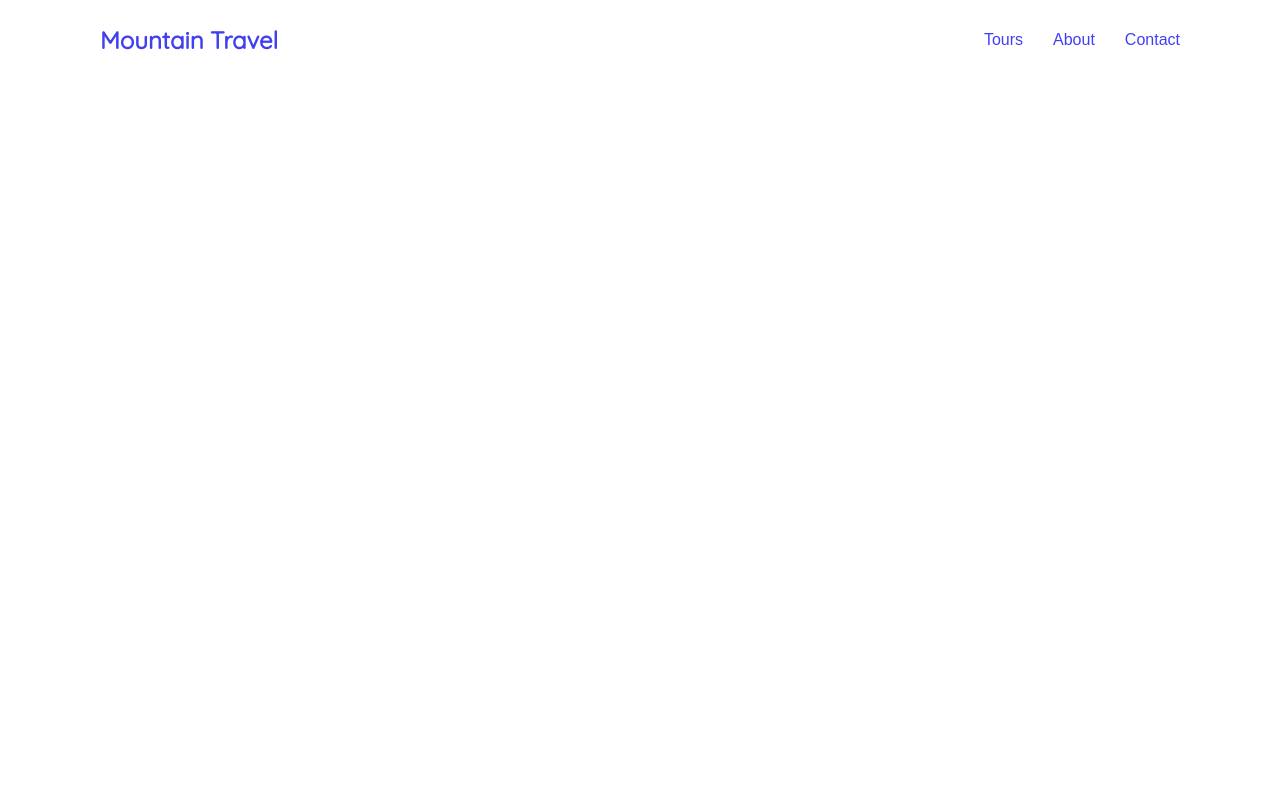
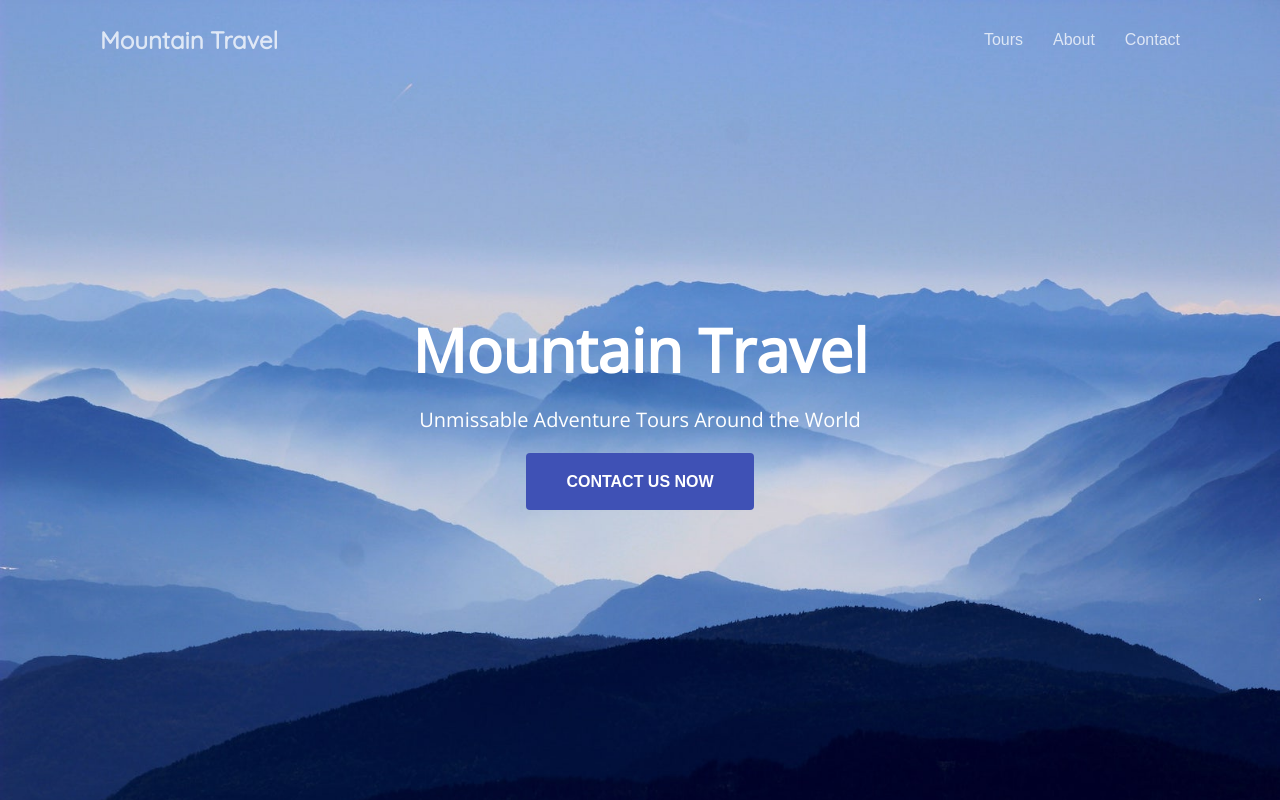
Before and after one commit to charlesmartinreed/web-development-advanced-course, a plain HTML site: page CSS-Animations/Startup-Site-Project/index.html in a window 1280 px wide. Drawn offline with nearby package versions, Linux system fonts and the light colour scheme.

Commit message:
Style hero area. Create animation for hero content area.

```diff
--- a/CSS-Animations/Startup-Site-Project/assets/css/styles.css
+++ b/CSS-Animations/Startup-Site-Project/assets/css/styles.css
@@ -18,6 +18,24 @@ nav {
 a {
 	text-decoration: none;
 	opacity: 0.75;
+	color: #fff;
+}
+
+a.btn {
+	border-radius: 4px;
+	text-transform: uppercase;
+	font-weight: bold;
+	text-align: center;
+	background-color: #3f51b5;
+	opacity: 1;
+}
+
+/* sections should also be flex containers */
+section {
+	display: flex;
+	flex-direction: column;
+	align-items: center;
+	padding: 100px 80px;
 }
 
 a:hover {
@@ -26,11 +44,16 @@ a:hover {
 
 /* HEADER STYLING */
 header {
+	/* fix header positoning issues */
+	position: absolute;
+	width: 100%;
+
 	display: flex;
 	justify-content: space-between;
 	align-items: center;
 	padding: 25px 100px 0;
 	opacity: 0;
+	color: #fff;
 	animation: 1s fadein 0.5s forwards;
 }
 
@@ -47,6 +70,47 @@ header nav li {
 	margin: 0 15px;
 }
 
+/* HERO STYLING */
+.hero {
+	position: relative;
+	justify-content: center;
+	text-align: center;
+	min-height: 100vh;
+	color: #fff;
+}
+
+.hero .background-image {
+	/* image begins in the top-left corner of the parent container */
+	position: absolute;
+	top: 0;
+	left: 0;
+	width: 100%;
+	height: 100%;
+	background-size: cover;
+	z-index: -1;
+	background-color: #80a3db;
+}
+
+.hero h1 {
+	font: bold 60px "Open Sans", sans-serif;
+	margin-bottom: 15px;
+}
+
+.hero h3 {
+	font: normal 20px "Open Sans", sans-serif;
+	margin-bottom: 40px;
+}
+
+.hero a.btn {
+	padding: 20px 40px;
+}
+
+.hero-content-area {
+	opacity: 0;
+	margin-top: 100px;
+	animation: 1s slidefade 1s forwards;
+}
+
 /* CSS ANIMATIONS */
 @keyframes fadein {
 	/* opacity set to begin at 0 in the header section above */
@@ -54,3 +118,10 @@ header nav li {
 		opacity: 1;
 	}
 }
+
+@keyframes slidefade {
+	100% {
+		opacity: 1;
+		margin-top: 0px;
+	}
+}
--- a/CSS-Animations/Startup-Site-Project/index.html
+++ b/CSS-Animations/Startup-Site-Project/index.html
@@ -21,6 +21,16 @@
 		</nav>
 	</header>
 
+	<!-- hero section -->
+	<section class="hero">
+		<div class="background-image" style="background-image: url(assets/img/main.jpg)"></div>
+		<div class="hero-content-area">
+			<h1>Mountain Travel</h1>
+			<h3>Unmissable Adventure Tours Around the World</h3>
+			<a href="#" class="btn">Contact Us Now</a>
+		</div>
+	</section>
+
 
 </body>
 </html>
```
